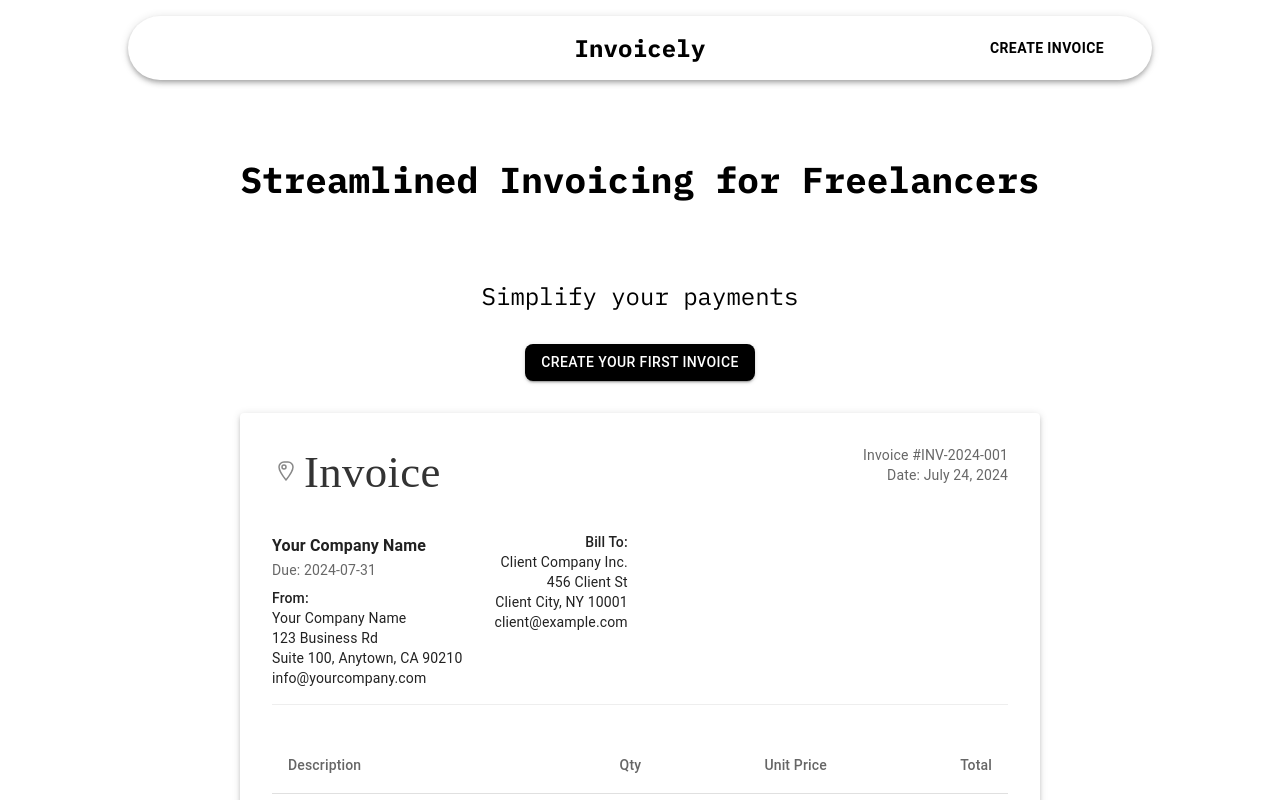
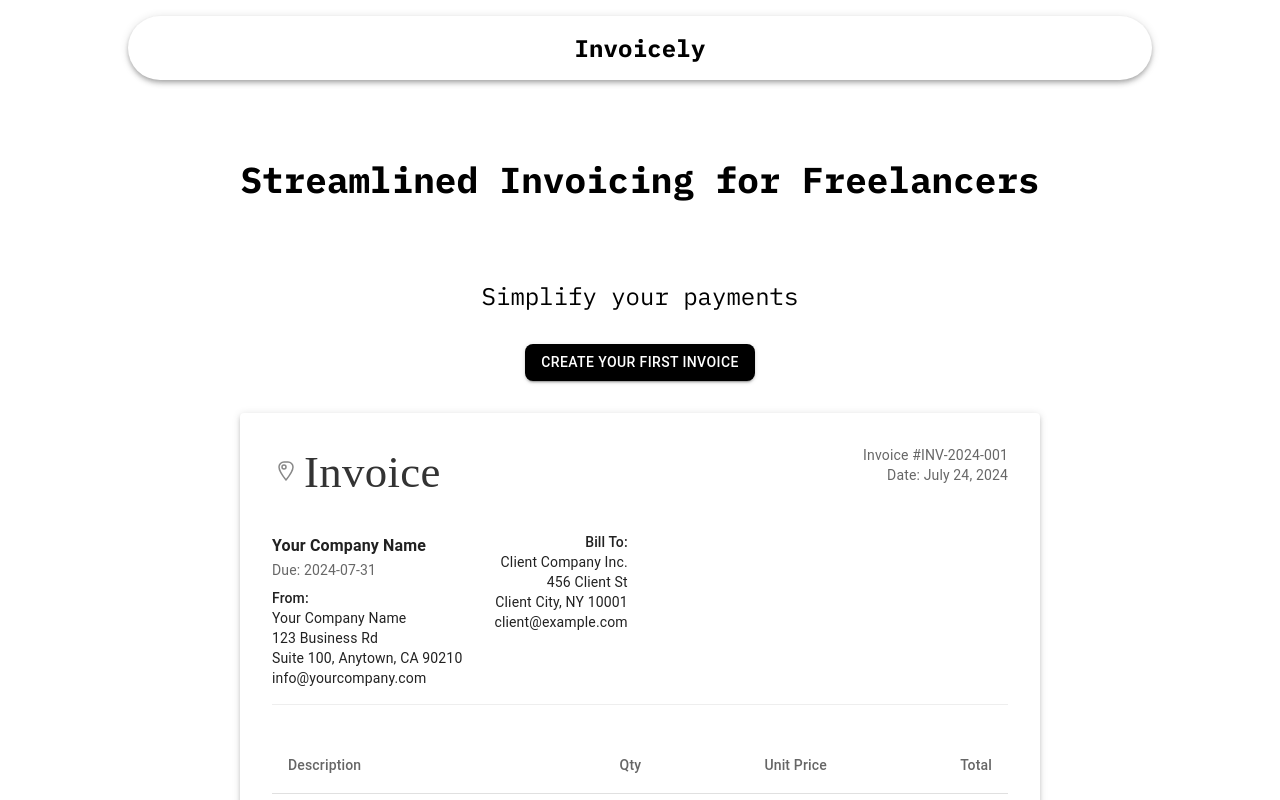
Before and after one commit to pengu2004/Invoicely, a Next.js app: page / in a window 1280 px wide. Shown: the top 800 px of the page. Built offline with nearby package versions, Linux system fonts and the light colour scheme.

Commit message:
remove extra button header

```diff
--- a/app/components/Header.js
+++ b/app/components/Header.js
@@ -45,17 +45,6 @@ export default function Header() {
             Invoicely{" "}
           </Typography>
           <Box sx={{ flexGrow: 1 }}></Box>
-          <Button
-            onClick={handleCreateInvoice}
-            sx={{
-              color: "black",
-              fontWeight: "bold",
-              mr: 2,
-              "&:hover": { bgcolor: "rgba(0,0,0,0.1)" },
-            }}
-          >
-            Create Invoice
-          </Button>
         </Toolbar>
       </AppBar>
     </Box>
```
